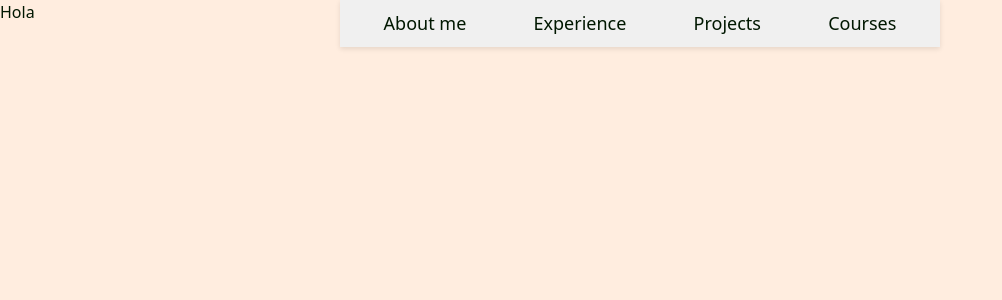
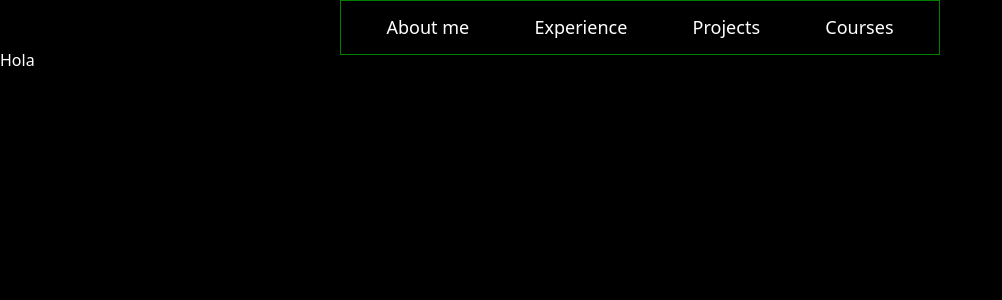
Before and after one commit to GlaucusJoseph/joseph-porfolio, a React (Vite) app: page / in a window 1280 px wide. Shown: the top 300 px of the page, without its empty margins (0-1002 px from the left). Built offline with nearby package versions, Linux system fonts and the light colour scheme.

Commit message:
Adding border color

```diff
--- a/src/App.css
+++ b/src/App.css
@@ -1,4 +1,4 @@
 body {
-  background-color: #ffeddf;
-  color: #001700;
+  background-color: black;
+  color: white;
 }
--- a/src/App.tsx
+++ b/src/App.tsx
@@ -6,7 +6,7 @@ function App() {
   return (
     <>
       <MainNavbar />
-      <div>Hola</div>
+      <div className="mt-5">Hola</div>
     </>
   );
 }
--- a/src/components/MainNavbar/MainNavbar.css
+++ b/src/components/MainNavbar/MainNavbar.css
@@ -3,15 +3,18 @@
   top: 0;
   left: 50%;
   transform: translateX(-50%);
-  width: 80%; /* Initial width for desktop view */
-  max-width: 600px; /* Maximum width for desktop view */
-  background-color: #f0f0f0;
+  width: 80%;
+  max-width: 600px;
+  background-color: black;
+  border-width: 1px;
+  border-color: green; /* Change the border color to something contrasting */
+  border-style: solid; /* Add border style */
   display: flex;
   justify-content: space-around;
   align-items: center;
-  padding: 10px;
+  padding: 0.8rem;
   box-shadow: 0px 2px 5px rgba(0, 0, 0, 0.1);
-  z-index: 1000; /* Ensure it stays above other content */
+  z-index: 1000;
 }
 
 .top-div p {
@@ -19,7 +22,6 @@
   font-size: 18px;
 }
 
-/* Media query for mobile view */
 @media (max-width: 600px) {
   .top-div {
     width: 100%;
--- a/src/index.css
+++ b/src/index.css
@@ -1,3 +1,3 @@
 :root {
-  background-color: #FFEDDF;
+  background-color: black;
 }
```
